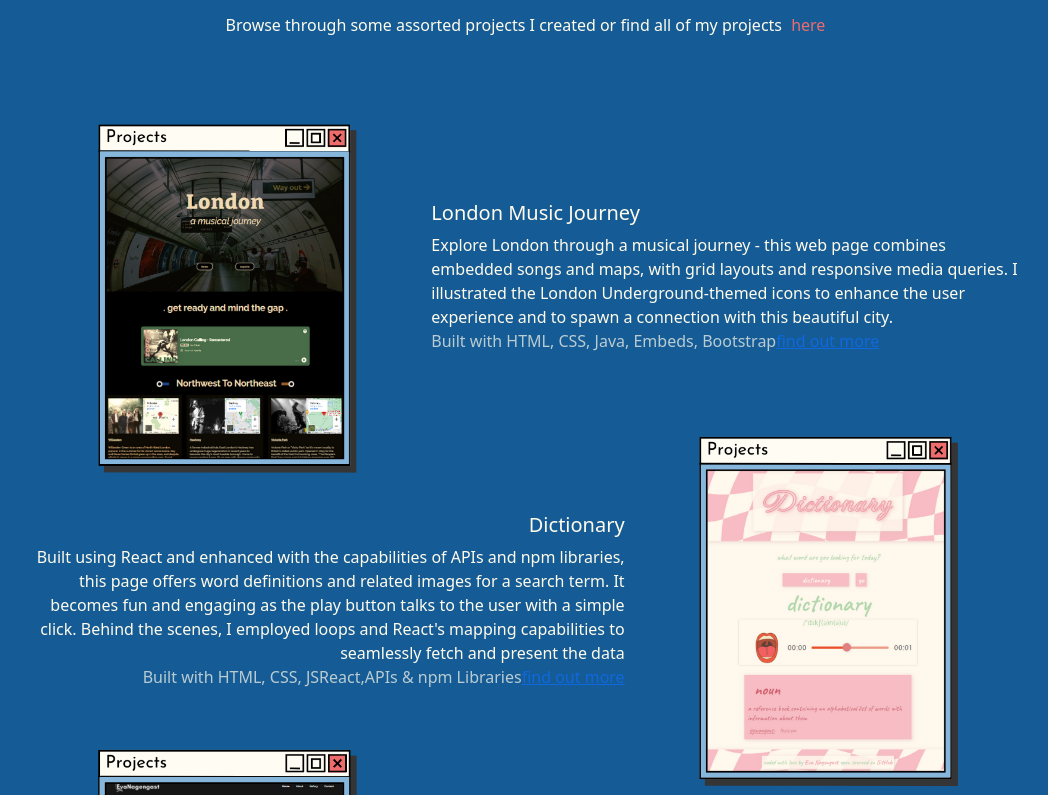
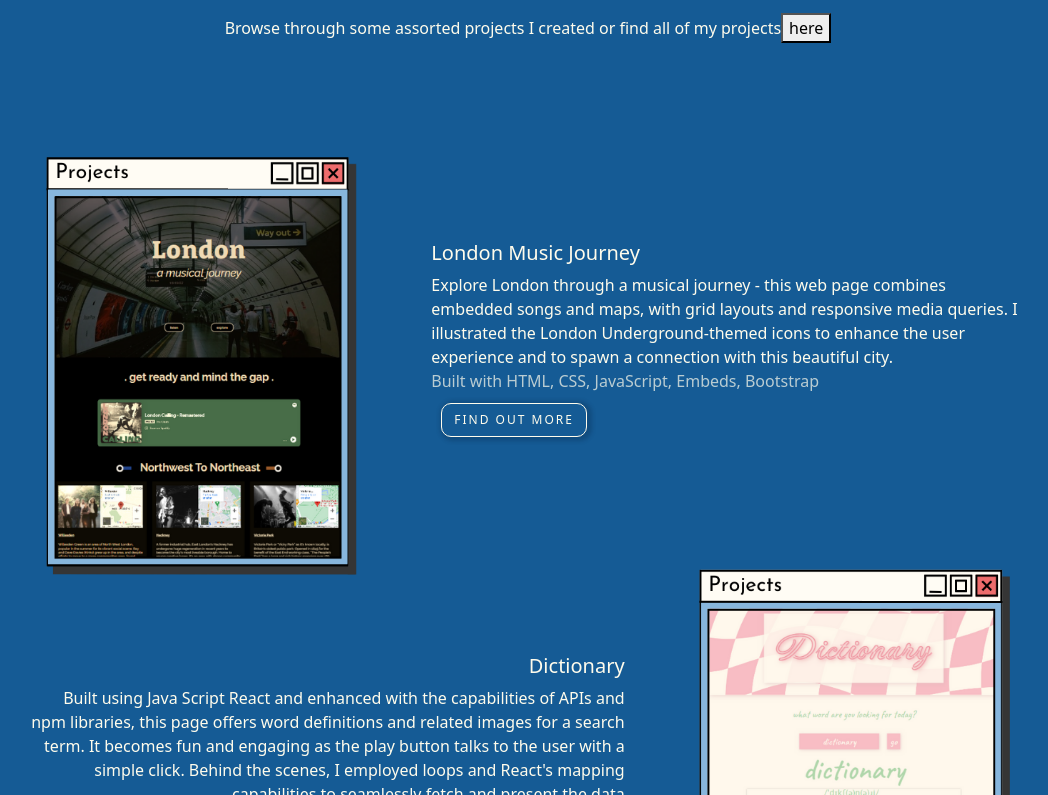
Before and after one commit to EvaNagengast/PersonalPortfolio, a React (Create React App) app: page / in a window 1280 px wide. Shown: the part 1505-2300 px from the top of the page, without its empty margins (112-1160 px from the left). Built offline with nearby package versions, Linux system fonts and the light colour scheme; a web font is replaced by a local one.

Commit message:
css pages

```diff
--- a/src/pages/Aboutme.css
+++ b/src/pages/Aboutme.css
@@ -1,4 +1,4 @@
-/* CSS checked O unchecked X */
+/* CSS checked x unchecked o */
 .Aboutme {
   background-size: 100px 100px, 20px 20px;
   background-image: conic-gradient(
@@ -55,7 +55,7 @@
   letter-spacing: 1.5px;
 }
 .Aboutme button {
-  display: inline-block block;
+  display: inline-block;
   margin: 20px;
   padding: 5px 10px;
   box-shadow: 2px 1px 5px 1px #4e59612f;
@@ -66,7 +66,11 @@
   font-weight: 100;
   color: var(---basedark);
   letter-spacing: 2px;
-  transition: all 0.3s ease;
+  transition: all 0.4s ease;
+}
+.Aboutme button:hover {
+  background-color: var(---basedark);
+  color: var(---base);
 }
 .Aboutme .aboutImage {
   float: right;
@@ -74,12 +78,5 @@
   box-shadow: 2px 2px 5px 1px #4e59612f;
   font-size: 14px;
 }
-.Aboutme .aboutbuttons {
-  height: 50px;
-}
 
-.Aboutme button:hover {
-  background-color: var(---basedark);
-  color: var(---base);
-}
 /*  */
--- a/src/pages/Cv.css
+++ b/src/pages/Cv.css
@@ -53,8 +53,8 @@ double css checked o unchecked x  */
   letter-spacing: 2px;
 }
 .Cv .cvimage {
+  float: right;
   margin: 15px;
-  float: right;
 }
 .Cv .downloadbutton {
   display: block;
@@ -75,4 +75,6 @@ double css checked o unchecked x  */
   background-color: var(---baselight);
   color: var(---base);
 }
-.Cv .sideSection ul{list-style: none;}
+.Cv .sideSection ul {
+  list-style: none;
+}
--- a/src/pages/Home.css
+++ b/src/pages/Home.css
@@ -47,7 +47,7 @@ double css checked o unchecked x  */
 }
 
 .Home .hero button {
-  display: inline-block block;
+  display: inline-block;
   margin: 20px;
   padding: 5px 10px;
   box-shadow: 2px 1px 5px 1px #4e59612f;
--- a/src/pages/Navbar.css
+++ b/src/pages/Navbar.css
@@ -39,10 +39,11 @@ double css checked o unchecked x  */
   padding: 4px 4px;
   border: 2px solid var(---basedark);
   background-color: #ffffff37;
+  transition: all 0.4s ease;
 }
 
 .Navbar .navbutton:hover {
-  background-color: var(---basedark);
+  background-color: #155b9570;
   color: var(---base);
 }
 .Navbar .navigation a.active {
--- a/src/pages/Projects.css
+++ b/src/pages/Projects.css
@@ -72,11 +72,12 @@ double css checked o unchecked x  */
 }
 /* popup to edit */
 .Popup h2 {
-  font-size: 55px;
+  margin-right: 80px;
+  font-size: 40px;
   font-weight: 900;
   font-family: "Montserrat", sans-serif;
   color: var(---baselight);
-  letter-spacing: -4px;
+  letter-spacing: -2px;
 }
 .Popup .xlimage {
   max-height: 410px;
--- a/src/pages/subpage/Popup.css
+++ b/src/pages/subpage/Popup.css
@@ -1,4 +1,4 @@
-/* CSS checked o unchecked x
+/* CSS checked x unchecked o
 redundant checked o unchecked x
 double css checke o unchecked x  */
 .Popup {
@@ -7,34 +7,33 @@ double css checke o unchecked x  */
   top: 0;
   left: 0;
   justify-content: center;
-  align-items: center;
   width: 100%;
   height: 100vh;
+  align-items: center;
   background-color: rgba(0, 0, 0, 0.4);
 }
 
 .popup-inner {
   position: relative;
   padding: 5px;
+  max-width: 80%;
   width: 100%;
-  max-width: 80%;
   border: 12px double var(---baselight);
   background-color: var(---base);
 }
 .popup-inner .close-btn {
   position: absolute;
-
-  right: 20px;
-
+  top: 0;
+  right: 0;
   display: block;
   width: fit-content;
-  margin: 20px auto 5px;
+  margin: 10px;
   padding: 3px 10px;
   box-shadow: 1px 1px 5px 1px #1b2e472f;
   border: 1px solid var(---baselight);
   border-radius: 10px;
   background-color: var(---baselight);
-  font-size: 14px;
+  font-size: 12px;
   font-weight: 100;
   color: var(---base);
   letter-spacing: 3px;
--- a/src/pages/subpage/Projectsection.css
+++ b/src/pages/subpage/Projectsection.css
@@ -1,4 +1,4 @@
-/* CSS checked x unchecked o
+/* CSS checked o unchecked x
 redundant checked o unchecked x
 double css checked o unchecked x  */
 .Projectsection {
@@ -12,27 +12,34 @@ double css checked o unchecked x  */
   font-weight: 900;
 }
 .Projectsection img {
-  max-width: 50%;
+  max-width: 60%;
 }
 
-.Projectsection button {
+.Projectsection a {
   display: inline-block;
-  margin: 0 auto;
-  padding: 0 5px 4px 5px;
-  border: none;
-  background-color: #00000000;
-  color: var(---baselight);
-  transition: all 0.3s ease;
+  margin: 10px;
+  padding: 7px 12px;
+  box-shadow: 2px 1px 4px 3px #001a323b;
+  border: 1px solid var(---base);
+  border-radius: 10px;
+  background-color: var(---basedark);
+  font-size: 12px;
+  font-weight: 100;
+  color: var(---base);
+  text-decoration: none;
+  letter-spacing: 2px;
+  transition: all 0.4s ease;
+  text-transform: uppercase
 }
 
-.Projectsection button:hover {
-  border: none;
+.Projectsection a:hover {
   background-color: var(---base);
+  border: 1px solid var(---basedark);
   color: var(---basedark);
 }
 .Projectsection .negativeMargin {
   align-items: center;
-  margin-top: -40px;
+  margin-top: -10px;
 }
 .Projectsection .projectIntro {
   margin-bottom: 120px;
--- a/src/pages/subpage/Projectsection.js
+++ b/src/pages/subpage/Projectsection.js
@@ -13,7 +13,7 @@ export default function Projectsection() {
         <h4 className="pt-4 pb-2">Projects</h4>
         <p className="projectIntro">
           Browse through some assorted projects I created or find all of my
-          projects{" "}
+          projects
           <button
             onClick={() => {
               navigate("/projects");
@@ -40,9 +40,9 @@ export default function Projectsection() {
                 Underground-themed icons to enhance the user experience and to
                 spawn a connection with this beautiful city.
                 <div className="projectTools">
-                  Built with HTML, CSS, Java, Embeds, Bootstrap
-                  <a href="/">find out more</a>
+                  Built with HTML, CSS, JavaScript, Embeds, Bootstrap
                 </div>
+                <a href="/">find out more</a>
               </p>
               <br />
             </div>
@@ -51,17 +51,16 @@ export default function Projectsection() {
             <div className="col-7 text-end projectTextleft ">
               <h5>Dictionary</h5>
               <p>
-                Built using React and enhanced with the capabilities of APIs and
-                npm libraries, this page offers word definitions and related
-                images for a search term. It becomes fun and engaging as the
-                play button talks to the user with a simple click. Behind the
-                scenes, I employed loops and React's mapping capabilities to
+                Built using Java Script React and enhanced with the capabilities
+                of APIs and npm libraries, this page offers word definitions and
+                related images for a search term. It becomes fun and engaging as
+                the play button talks to the user with a simple click. Behind
+                the scenes, I employed loops and React's mapping capabilities to
                 seamlessly fetch and present the data
                 <div className="projectTools">
-                  {" "}
-                  Built with HTML, CSS, JSReact,APIs & npm Libraries
-                  <a href="/">find out more</a>
+                  Built with HTML, CSS, React.js, APIs & npm Libraries
                 </div>
+                <a href="/">find out more</a>
               </p>
             </div>
             <div className="col-5">
@@ -94,8 +93,8 @@ export default function Projectsection() {
                 online visibility
                 <div className="projectTools">
                   Built with HTML, CSS, JavaScript & Figma
-                  <a href="/">find out more</a>
                 </div>
+                <a href="/">find out more</a>
               </p>
             </div>
           </div>
@@ -110,8 +109,8 @@ export default function Projectsection() {
                 user-friendly and intuitive for a smooth experience.
                 <div className="projectTools">
                   Built with HTML, CSS, JavaScript & APIs
-                  <a href="/">find out more</a>
                 </div>
+                <a href="/">find out more</a>
               </p>
             </div>
             <div className="col-5 ">
```
